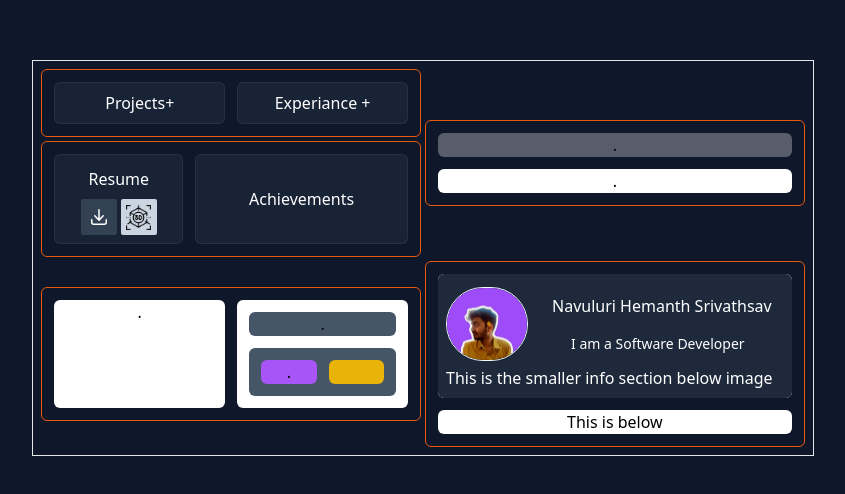
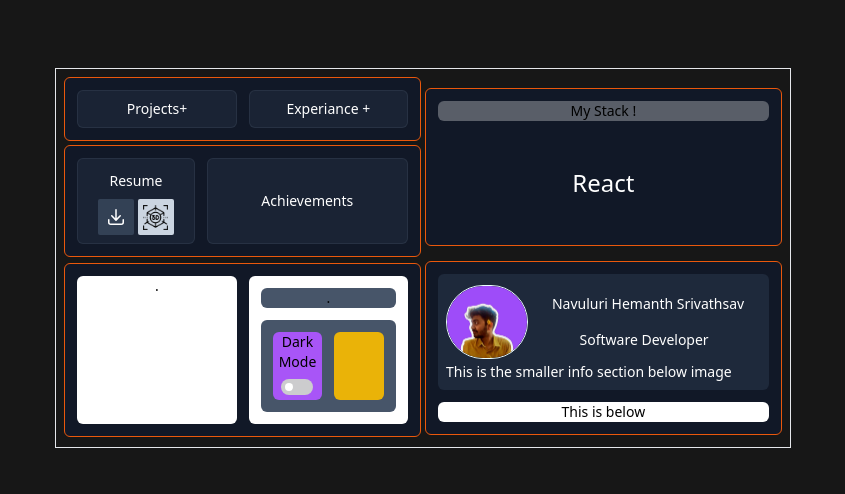
Before and after one commit to hemanthsrivathsav/portfolio, a React (Vite) app: page / in a window 1280 px wide. Shown: the part 142-636 px from the top of the page, without its empty margins (217-1062 px from the left). Built offline with nearby package versions, Linux system fonts and the light colour scheme.

Commit message:
tried dark mode and stack scrolling

```diff
--- a/index.html
+++ b/index.html
@@ -1,13 +1,13 @@
 <!doctype html>
-<html lang="en">
+<html lang="en" class="dark">
   <head>
     <meta charset="UTF-8" />
     <link rel="icon" type="image/svg+xml" href="/vite.svg" />
     <meta name="viewport" content="width=device-width, initial-scale=1.0" />
     <title>Vite + React</title>
   </head>
-  <body class=" bg-slate-900 w-screen h-screen">
-    <div id="root" class=" w-screen h-screen grid  content-center justify-center " ></div>
+  <body class="">
+    <div id="root" class= " bg-slate-500 dark:bg-neutral-900 flex h-screen items-center justify-center " ></div>
     <script type="module" src="/src/main.jsx"></script>
   </body>
 </html>
--- a/src/App.jsx
+++ b/src/App.jsx
@@ -1,4 +1,6 @@
-import { useState } from 'react'
+import { useEffect, useState } from 'react';
+
+import {Toggle} from './components/modeToggle' ;
 
 
 import './App.css'
@@ -7,14 +9,35 @@ import './App.css'
 
 
 function App() {
-  const [count, setCount] = useState(0)
+
+  const ar =["Python","React","Tensorflow","Sql","Machine Learning","Js"]
+
+  const [currentIndex, setCurrentIndex] = useState(0);
+  const [isAnimating, setIsAnimating] = useState(true);
+
+
+  useEffect(() => {
+    const interval = setInterval(() => {
+      setIsAnimating(false); // Reset animation
+      setTimeout(() => {
+        setIsAnimating(true); // Restart animation
+        setCurrentIndex((prevIndex) => (prevIndex + 1) % ar.length);
+      }, 50); // Small delay to reset animation
+    }, 3000); // Change string every 3 seconds
+
+    return () => clearInterval(interval);
+  }, [ar.length]);
+
+
+
 
   return (
-    <div className='grid  gap-1 w-max p-2 grid-cols-1 md:grid-cols-2 justify-center items-center content-center border font-normal font-sans:system-ui '>
+    <div className="">
+    <div className='  bg-slate-400 dark:bg-neutral-900 p-8 flex h-full w-full content-center justify-center '>
+    <div className=' grid w-max gap-1 md:w-4/5 md:mx-auto p-2 grid-cols-1 md:grid-cols-2 justify-center items-center content-center border text-sm font-normal font-sans:system-ui '>
 
-
-        <div className=' grid h-auto items-end grid-cols-1 border-solid border border-orange-600  md:grid-cols-2 gap-3 p-3 rounded-md ' >
-          <div className=' flex flex-col gap-1 bg-slate-700/30 border border-slate-600/30 shadow-neon text-white items-center justify-center rounded-md p-2  bg-opacity-60 ' >
+        <div className=' dark grid h-auto items-end grid-cols-1 border-solid border  bg-gray-900 border-orange-600  md:grid-cols-2 gap-3 p-3 rounded-md ' >
+          <div className='  flex flex-col gap-1 bg-slate-300 dark:bg-slate-700/30 border border-slate-600/30 shadow-neon text-white items-center justify-center rounded-md p-2  bg-opacity-60 ' >
           <h1>Projects+</h1>
           </div>
           <div className=' flex flex-col gap-1 bg-slate-700/30 border border-slate-600/30 shadow-neon text-white items-center justify-center rounded-md p-2  bg-opacity-60 ' >
@@ -23,25 +46,31 @@ function App() {
         </div>
 
 
-      <div className=" row-span-2 grid border-solid border border-orange-600  rounded-md gap-3 p-3">
-        <div className=" bg-white/30 rounded-md ">.</div>
-        <div className=" bg-white rounded-md">.</div>
+      <div className=" row-span-2 grid border-solid border  bg-gray-900 border-orange-600  rounded-md gap-3 p-3">
+        <div className=" bg-white/30 rounded-md ">
+        <h1>My Stack !</h1>
+        </div>
+        <div className="container flex justify-center items-center text-white text-2xl ">
+          <div className={`scrolling-text ${isAnimating ? 'animate' : ''}`}>
+            <div className="" >{ar[currentIndex]}</div>
+          </div>
+        </div>
       </div>
 
 
-      <div className=' items-end  grid grid-cols-2 md:grid-rows-1 md:grid-flow-col gap-3 p-3 border-solid border border-orange-600  rounded-md '>
+      <div className=' items-end  grid grid-cols-2 md:grid-rows-1 md:grid-flow-col gap-3 p-3 border-solid border  bg-gray-900 border-orange-600  rounded-md '>
 
-        <div className=' flex flex-col gap-1 bg-slate-700/30 border border-slate-600/30 shadow-neon text-white items-center rounded-md p-2  bg-opacity-60 ' >
+        <div className='  flex flex-col gap-1 bg-slate-700/30 border border-slate-600/30 shadow-neon text-white items-center rounded-md p-2  bg-opacity-60 ' >
           <h1  className='p-1'>Resume</h1>
 
           <div className='flex gap-1 justify-between '>
-            <div className='flex p-2 bg-slate-700 rounded-sm hover:bg-slate-900'>
+            <div className='cursor-pointer flex p-2 bg-slate-700 rounded-sm hover:bg-slate-900'>
               <svg xmlns="http://www.w3.org/2000/svg" viewBox="0 0 20 20" fill="currentColor" class="size-5">
                 <path d="M10.75 2.75a.75.75 0 0 0-1.5 0v8.614L6.295 8.235a.75.75 0 1 0-1.09 1.03l4.25 4.5a.75.75 0 0 0 1.09 0l4.25-4.5a.75.75 0 0 0-1.09-1.03l-2.955 3.129V2.75Z" />
                 <path d="M3.5 12.75a.75.75 0 0 0-1.5 0v2.5A2.75 2.75 0 0 0 4.75 18h10.5A2.75 2.75 0 0 0 18 15.25v-2.5a.75.75 0 0 0-1.5 0v2.5c0 .69-.56 1.25-1.25 1.25H4.75c-.69 0-1.25-.56-1.25-1.25v-2.5Z" />
               </svg>
             </div>
-            <div className=' flex p-1 items-center justify-center w-9  bg-slate-300 rounded-sm hover:bg-slate-100'>
+            <div className=' cursor-pointer flex p-1 items-center justify-center w-9  bg-slate-300 rounded-sm hover:bg-slate-100'>
               <img className=' ' src='./3d.png' width="25"  />
             </div>
           </div>
@@ -55,7 +84,7 @@ function App() {
       </div>
 
 
-      <div className=' row-span-2 grid  grid-cols-1 md:grid-cols-2 gap-3 border-solid border border-orange-600  rounded-md p-3 '>
+      <div className=' row-span-2 grid  grid-cols-1 md:grid-cols-2 gap-3 border-solid border bg-gray-900 border-orange-600  rounded-md p-3 '>
 
         <div className='  bg-white rounded-md '>.</div>
 
@@ -63,8 +92,16 @@ function App() {
 
           <div className='bg-slate-600 rounded-md '>.</div>
           <div className='bg-slate-600 rounded-md p-3 grid gap-3  grid-cols-2 '>
-              <div className=" bg-purple-500 rounded-md">.</div>
-              <div className="bg-yellow-500 rounded-md"></div>
+              <div className=" bg-purple-500 rounded-md">
+
+                <p>Dark Mode</p>
+                <div className='p-1'>
+                  <Toggle />
+                </div>
+              </div>
+
+              <div className="bg-yellow-500 rounded-md">
+              </div>
           </div>
 
         </div>
@@ -72,17 +109,17 @@ function App() {
       </div>
 
 
-      <div className=' row-span-2 grid p-3 gap-3  border-solid border border-orange-600  rounded-md '>
-        <div className=' bg-white rounded-md '>
-          <div className='  bg-slate-800 text-white rounded-md p-2 '>
+      <div className=' grid p-3 gap-3  border-solid border bg-gray-900 border-orange-600  rounded-md '>
+
+          <div className='  bg-slate-800  border-slate-600  text-white rounded-md p-2 '>
 
             <div className=' flex gap-1  items-center justify-start '>
-              <div className=' rounded-full  bg-slate-900 border-cyan-50 border hover:bg-slate-900'>
+              <div className=' rounded-full  bg-slate-900 border-cyan-50 border '>
                 <img className=' rounded-full' src='./me.jpg' width="80"  />
               </div>
               <div>
                 <div> <h1  className=' m-2 ml-4 p-1'> Navuluri Hemanth Srivathsav </h1> </div>
-                <div className=' p-1 m-2 '><p className='text-sm hover:font-mono hover:font-medium'> I am a Software Developer </p> </div>
+                <div className=' p-1 m-2 '><p className='text-sm hover:font-mono hover:font-medium'>Software Developer </p> </div>
               </div>
 
             </div>
@@ -92,7 +129,7 @@ function App() {
             </div>
 
           </div>
-        </div>
+
         <div className=' bg-white rounded-md '>
           <h1>This is below </h1>
         </div>
@@ -100,9 +137,12 @@ function App() {
 
 
 
+
       {/* <div className='   bg-black  rounded-md '></div> */}
 
 
+    </div>
+    </div>
     </div>
   )
 }
--- /dev/null
+++ b/src/components/modeToggle.jsx
@@ -0,0 +1,35 @@
+import React, { useState } from 'react'
+
+export const Toggle = () => {
+  const [isChecked, setIsChecked] = useState(false)
+
+  const handleCheckboxChange = () => {
+    setIsChecked(!isChecked)
+  }
+
+  return (
+    <>
+      <label className=' inline-flex cursor-pointer select-none items-center'>
+        <input
+          type='checkbox'
+          checked={isChecked}
+          onChange={handleCheckboxChange}
+          className='sr-only'
+        />
+
+        <span
+          className={`slider  flex h-4 w-8 items-center rounded-full p-1 duration-200 ${
+            isChecked ? 'bg-[#212b36]' : 'bg-[#CCCCCE]'
+          }`}
+        >
+          <span
+            className={`dot h-full w-1/3 rounded-lg bg-white duration-200 ${
+              isChecked ? 'translate-x-[16px]' : ''
+            }`}
+          ></span>
+        </span>
+
+      </label>
+    </>
+  )
+}
--- a/src/index.css
+++ b/src/index.css
@@ -1,3 +1,49 @@
 @tailwind base;
 @tailwind components;
 @tailwind utilities;
+
+
+.container {
+  width: 100%;
+  max-width: 600px;
+  height: 100px;
+  overflow: hidden;
+  position: relative;
+  display: flex;
+  align-items: center;
+  justify-content: center;
+}
+
+.scrolling-text {
+  position: absolute;
+  height: 100%;
+  display: flex;
+  align-items: center;
+  justify-content: center;
+  opacity: 0;
+  transform: translateY(100%);
+}
+
+.scrolling-text.animate {
+  animation: scroll 1s ease-in-out forwards;
+}
+
+.text {
+  font-size: 24px;
+  white-space: nowrap;
+}
+
+/* Animation Keyframes */
+@keyframes scroll {
+  0% {
+    transform: translateY(100%);
+    opacity: 0;
+  }
+  50% {
+    opacity: 1;
+  }
+  100% {
+    transform: translateY(0);
+    opacity: 1;
+  }
+}
--- a/tailwind.config.js
+++ b/tailwind.config.js
@@ -4,9 +4,9 @@ export default {
     "./index.html",
     "./src/**/*.{js,ts,jsx,tsx}",
   ],
+  darkMode:'class',
   theme: {
     extend: {
-    // ...
     },
   },
   plugins: [],
```
